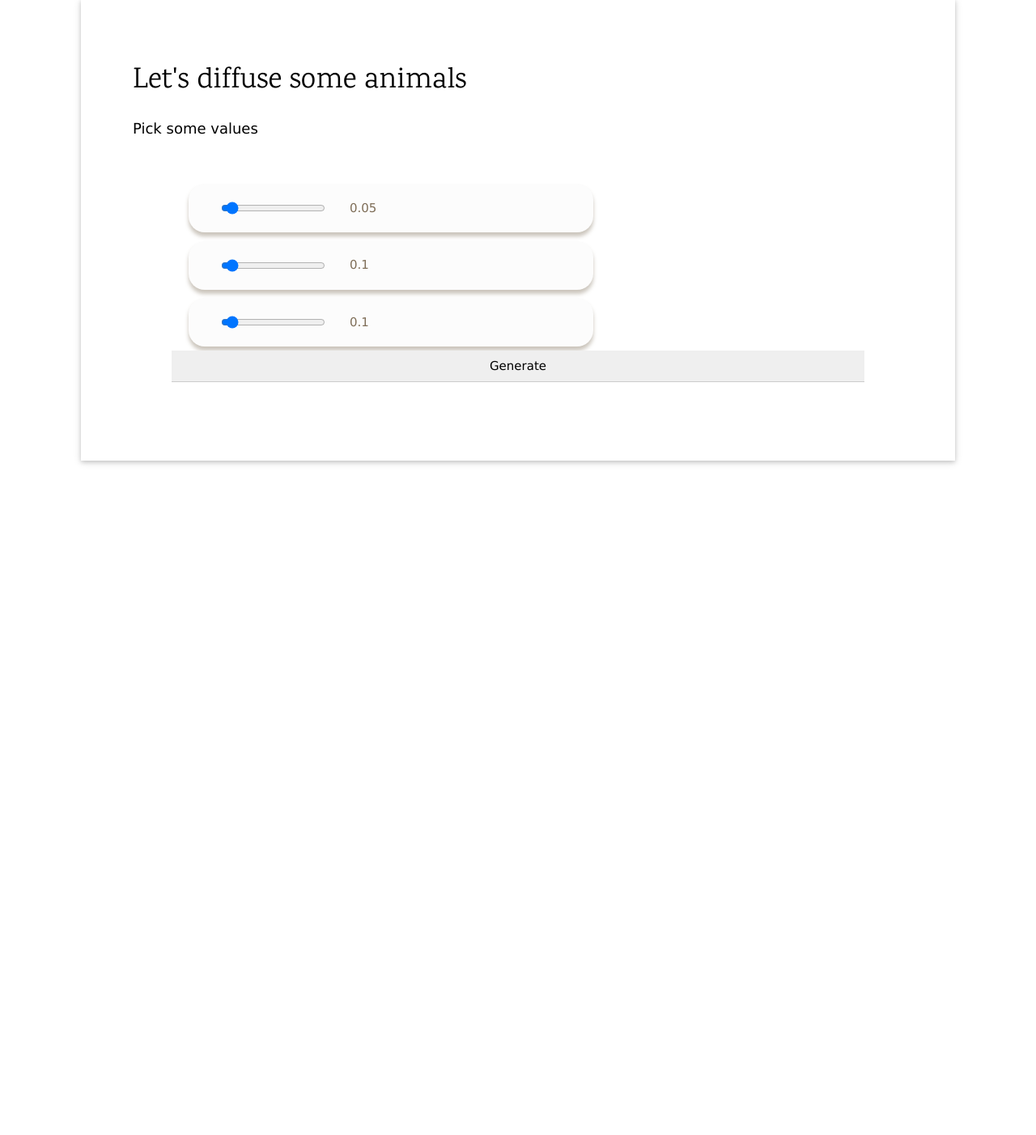
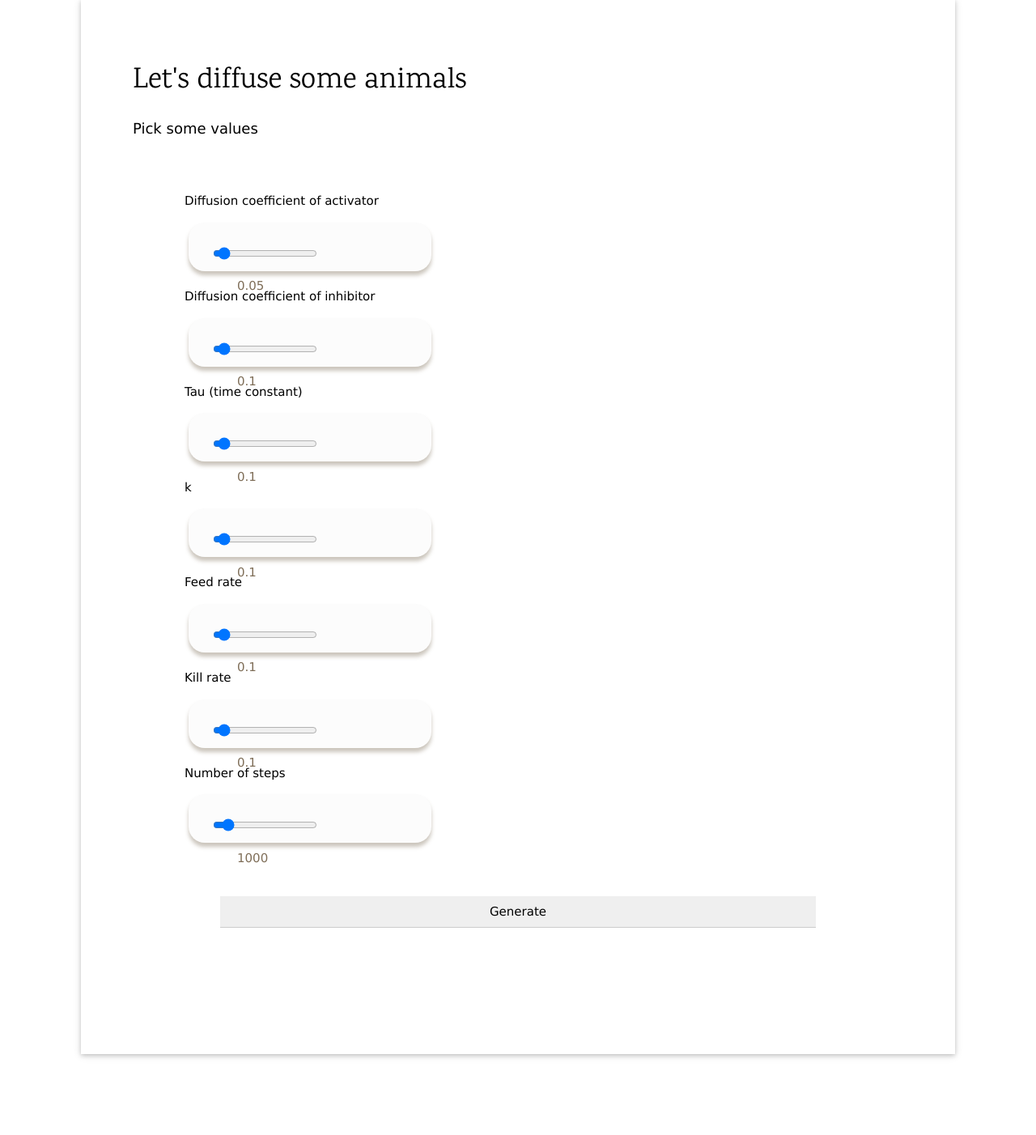
Before and after one commit to SzuminskyAJ/DiffuseAnimals, a Flask app: page / in a window 1280 px wide. Shown: the part 101-1503 px from the top of the page at 81% size. Before the commit the page ends 675 px from the top, so only its background shows below. Run offline with Flask 2, Linux system fonts and the light colour scheme.

Commit message:
Fitzhugh form done

```diff
--- a/static/css/style.css
+++ b/static/css/style.css
@@ -6,14 +6,13 @@ body {
  top:50%;
  left:50%;
  /*transform:translate(-50%,-50%);*/
- width:500px;
+ display: block;
+ width:300px;
  height:60px;
  padding:30px;
  margin: 5px;
- padding-left: 40px;
  background:#fcfcfc;
  border-radius:20px;
- display:flex;
  align-items:center;
  box-shadow:0px 5px 5px #7E6D5766;
 }
@@ -26,7 +25,7 @@ body {
 
 .slider input[type=”range”] {
  -webkit-appearance:none !important;
- width:420px;
+ width:250px;
  height:2px;
  background:#7E6D57;
  border:none;
--- a/templates/index.html
+++ b/templates/index.html
@@ -1,7 +1,57 @@
 {% extends "layout.html" %}
-{% block title %}Hello world!{% endblock %}
-{% block body %}
+{% block fitzhugh_form %}
     {{ super() }}
-    <h1>Hello!!</h1>
-    <img src="/simulation.gif">
+    <div class="w3-container">
+      <p>Diffusion coefficient of activator</p>
+      <div class="slider">
+        <input type="range" min="0" max="1" value="0.05" oninput="diffCoefA.innerText = this.value" step="0.01">
+        <p id="diffCoefA">0.05</p>
+      </div>
+    </div>
+    <div class="w3-container">
+      <p>Diffusion coefficient of inhibitor</p>
+      <div class="slider">
+        <input type="range" min="0" max="2" value="0.1" oninput="diffCoefB.innerText = this.value" step="0.01">
+        <p id="diffCoefB">0.1</p>
+      </div>
+    </div>
+    <div class="w3-container">
+      <p>Tau (time constant)</p>
+      <div class="slider">
+        <input type="range" min="0" max="2" value="0.1" oninput="Tau.innerText = this.value" step="0.01">
+        <p id="Tau">0.1</p>
+      </div>
+    </div>
+    <div class="w3-container">
+      <p>k</p>
+      <div class="slider">
+        <input type="range" min="0" max="2" value="0.1" oninput="k.innerText = this.value" step="0.01">
+        <p id="k">0.1</p>
+      </div>
+    </div>
+    <div class="w3-container">
+      <p>Feed rate</p>
+      <div class="slider">
+        <input type="range" min="0" max="2" value="0.1" oninput="Feed.innerText = this.value" step="0.01">
+        <p id="Feed">0.1</p>
+      </div>
+    </div>
+    <div class="w3-container">
+      <p>Kill rate</p>
+      <div class="slider">
+        <input type="range" min="0" max="2" value="0.1" oninput="Kill.innerText = this.value" step="0.01">
+        <p id="Kill">0.1</p>
+      </div>
+    </div>
+    <div class="w3-container">
+      <p>Number of steps</p>
+      <div class="slider">
+        <input type="range" min="0" max="10000" value="1000" oninput="Steps.innerText = this.value" step="10">
+        <p id="Steps">1000</p>
+      </div>
+    </div>
+    <div class="w3-container" style="padding: 60px">
+      <input class="w3-input" type=submit value=Generate>
+    </div>
+
 {% endblock %}
--- a/templates/layout.html
+++ b/templates/layout.html
@@ -20,26 +20,7 @@
       <p class="w3-large">Pick some values</p>
         <div class="w3-container">
           <form method=post enctype=multipart/form-data style="padding:32px">
-            <div class="w3-container">
-              <div class="slider">
-                <input type="range" min="0" max="1" value="0.05" oninput="diffCoefA.innerText = this.value" step="0.01">
-                <p id="diffCoefA">0.05</p>
-              </div>
-            </div>
-            <div class="w3-container">
-              <div class="slider">
-                <input type="range" min="0" max="2" value="0.1" oninput="diffCoefB.innerText = this.value" step="0.01">
-                <p id="diffCoefB">0.1</p>
-              </div>
-            </div>
-            <div class="w3-container">
-              <div class="slider">
-                <input type="range" min="0" max="2" value="0.1" oninput="diffCoefB.innerText = this.value" step="0.01">
-                <p id="diffCoefB">0.1</p>
-              </div>
-            </div>
-
-            <input class="w3-input" type=submit value=Generate>
+            {%block fitzhugh_form%}{%endblock%}
           </form>
         </div>
 
```
